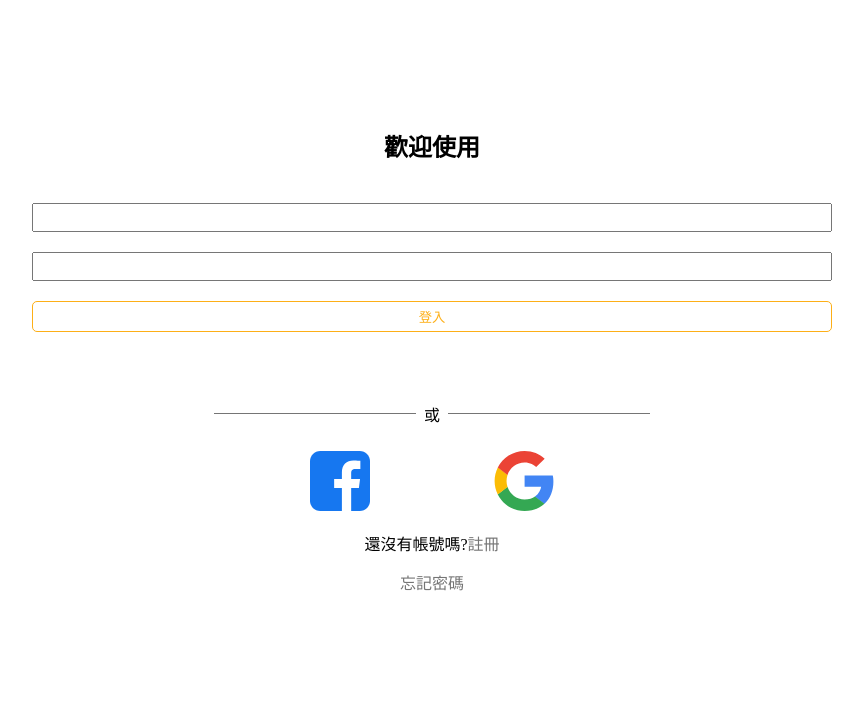
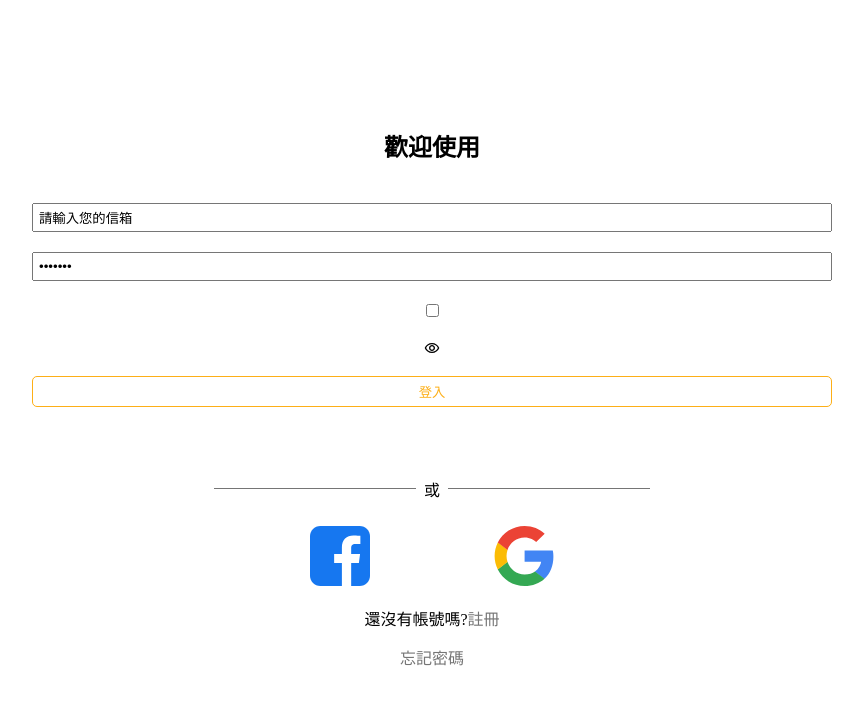
Before and after one commit to leechinghua/member-react, a Next.js app: page /login/login-1 in a window 1280 px wide. Shown: the top 704 px of the page, without its empty margins (208-1071 px from the left). Built offline with nearby package versions, Linux system fonts and the light colour scheme.

Commit message:
修改input格式

```diff
--- a/components/login/login.js
+++ b/components/login/login.js
@@ -1,11 +1,12 @@
 import { useState } from 'react'
 import styles from '@/components/login/login.module.css'
 import Image from 'next/image'
+import { MdOutlineRemoveRedEye } from 'react-icons/md'
 
 export default function Login() {
-  const [inputEmail, setInputEmail] = useState('')
+  const [inputEmail, setInputEmail] = useState('請輸入您的信箱')
   // 密碼輸入框
-  const [inputPassword, setInputPassword] = useState('')
+  const [inputPassword, setInputPassword] = useState('請輸入您的密碼')
   // 顯示密碼的核取方塊使用，切換是否要呈現密碼
   const [showPassword, setShowPassword] = useState(false)
 
@@ -24,9 +25,11 @@ export default function Login() {
                 onChange={(e) => {
                   setInputEmail(e.target.value)
                 }}
+                // onfocus={setInputEmail('')}
+                // onblur="restoreInput(this)"
               />
               <input
-                type="text"
+                type={showPassword ? 'text' : 'password'}
                 value={inputPassword}
                 name="password"
                 id="password"
@@ -34,6 +37,18 @@ export default function Login() {
                   setInputPassword(e.target.value)
                 }}
               />
+              <input
+                type="checkbox"
+                // checkbox與radio button是以checked來決定呈現狀態
+                checked={showPassword}
+                onChange={(e) => {
+                  // 第一種寫法，使用事件的checked值
+                  //setShowPassword(e.target.checked)
+                  // 第二種寫法，布林值切換(toggle)
+                  setShowPassword(!showPassword)
+                }}
+              />
+              <MdOutlineRemoveRedEye />
               <button className={styles.loginButton}>登入</button>
             </form>
           </div>
```
